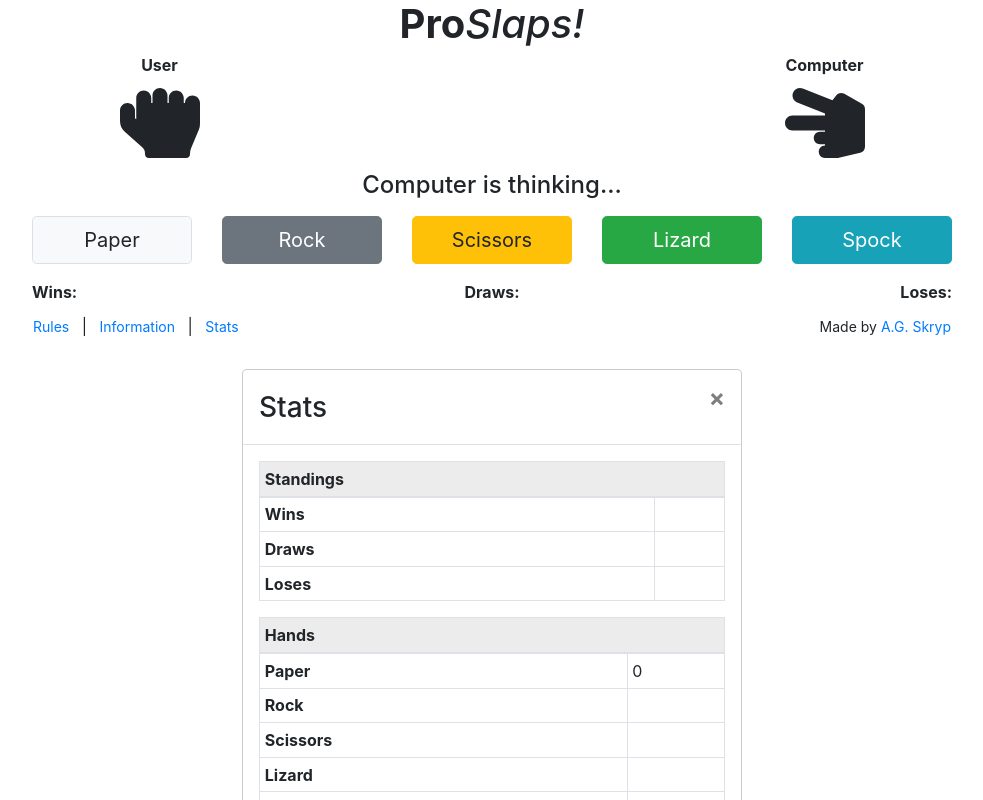
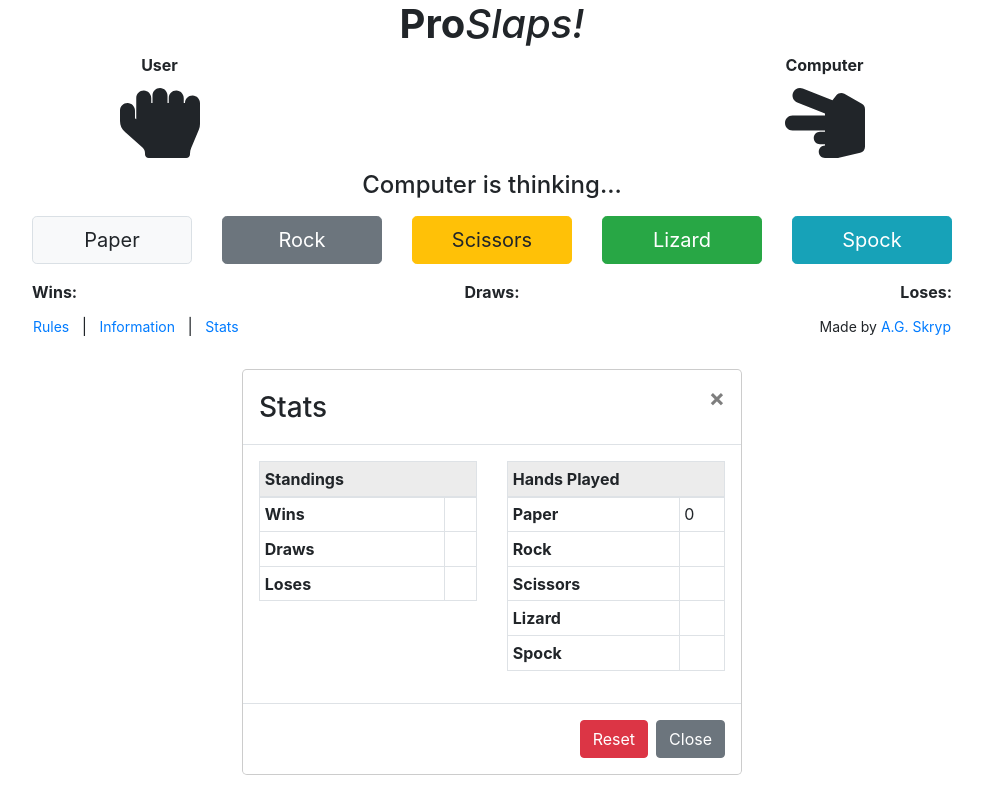
Before and after one commit to agskryp/proslaps, a Vue app: page / in a window 1280 px wide. Both pictures are taken after a click on the button "Stats". Shown: the top 800 px of the page, without its empty margins (148-1131 px from the left). Built offline with nearby package versions, Linux system fonts and the light colour scheme.

Commit message:
Hands played stats wip

```diff
--- a/src/App.vue
+++ b/src/App.vue
@@ -189,7 +189,7 @@ export default {
       counterWins: 0,
       counterDraws: 0,
       counterLoses: 0,
-      handPaper2: 0,
+      handPaper: 0,
       actionResults: false,
       showModalRules: false,
       showModalInfo: false,
@@ -218,7 +218,7 @@ export default {
 
     counterLoses(value) {
       localStorage.counterLoses = value;
-    },
+    }
 
     // handPaper(value) {
     //   localStorage.handPaper = value;
--- a/src/components/Controller.vue
+++ b/src/components/Controller.vue
@@ -85,11 +85,11 @@ export default {
   methods: {
     buttonPaper: function() {
       // this.handPaper++;
-      this.$parent.handPaper2++;
+      this.$parent.handPaper++;
 
       // console.log( this.handPaper );
-      console.log( this.$parent.handPaper2 );
-      this.$emit('paper');
+      console.log(this.$parent.handPaper);
+      this.$emit("paper");
     }
   }
 };
--- a/src/components/modals/Stats.vue
+++ b/src/components/modals/Stats.vue
@@ -1,7 +1,7 @@
 <template>
   <div>
     <div class="modal-container">
-      <div class="modal-dialog">
+      <div class="modal-dialog" style="width: 100%;">
         <div class="modal-content modal-lg">
           <div class="modal-header">
             <h3 class="modal-title">Stats</h3>
@@ -17,6 +17,8 @@
           </div>
 
           <div class="modal-body">
+            <div class="row">
+              <div class="col">
                 <table class="table table-sm table-bordered">
                   <thead class="table-active">
                     <tr>
@@ -41,18 +43,20 @@
                     </tr>
                   </tbody>
                 </table>
+              </div>
 
+              <div class="col">
                 <table class="table table-sm table-bordered">
                   <thead class="table-active">
                     <tr>
-                  <th scope="col" colspan="2">Hands</th>
+                      <th scope="col" colspan="2">Hands Played</th>
                     </tr>
                   </thead>
 
                   <tbody>
                     <tr>
                       <th scope="row">Paper</th>
-                  <td>{{ this.$parent.handPaper2 }}</td>
+                      <td>{{ this.$parent.handPaper }}</td>
                     </tr>
 
                     <tr>
@@ -76,6 +80,8 @@
                     </tr>
                   </tbody>
                 </table>
+              </div>
+            </div>
           </div>
 
           <div class="modal-footer">
@@ -134,7 +140,7 @@ export default {
   },
 
   created() {
-    console.log( this.$parent.handPaper2 );
+    console.log(this.$parent.handPaper);
     // console.log( this.paperHand );
   },
 
```
Lines whose indentation alone changed are shown as unchanged.
